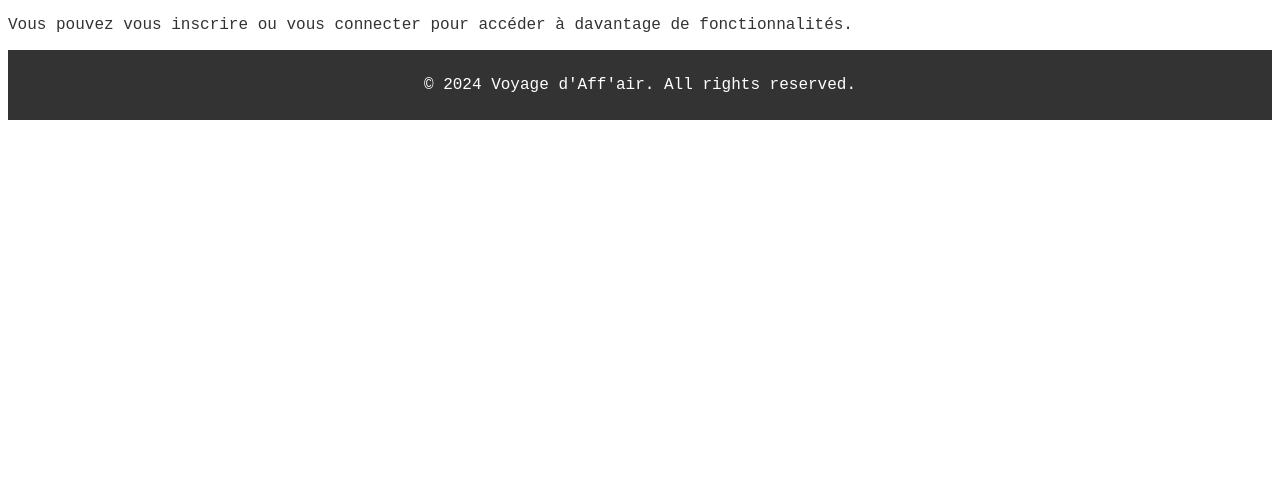
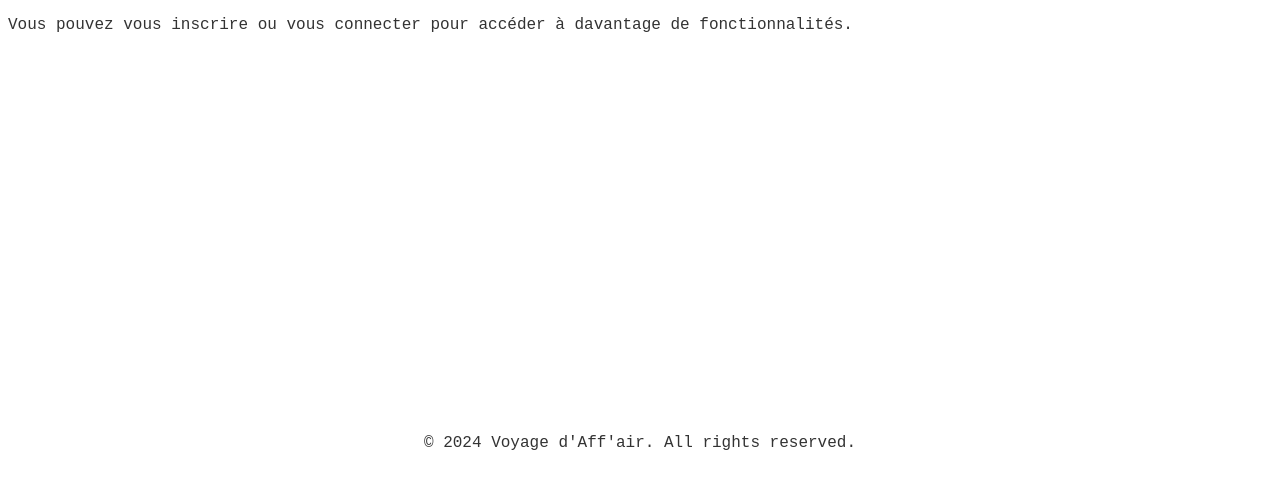
Before and after one commit to MPappia/Voyage_Aff-air, a Flask app: page / in a window 1280 px wide. Shown: the part 329-831 px from the top of the page. Before the commit the page ends 449 px from the top, so only its background shows below. Run offline with Flask 3, Linux system fonts and the light colour scheme.

Commit message:
update css

```diff
--- a/app/static/style.css
+++ b/app/static/style.css
@@ -48,9 +48,8 @@ body {
 
   /* Pied de page */
   footer {
-    background-color: #333;
-    color: #fff;
-    padding: 10px 0;
+    color: #333;
+    margin: 400px 0 50px 0;
     text-align: center;
   }
 
```
